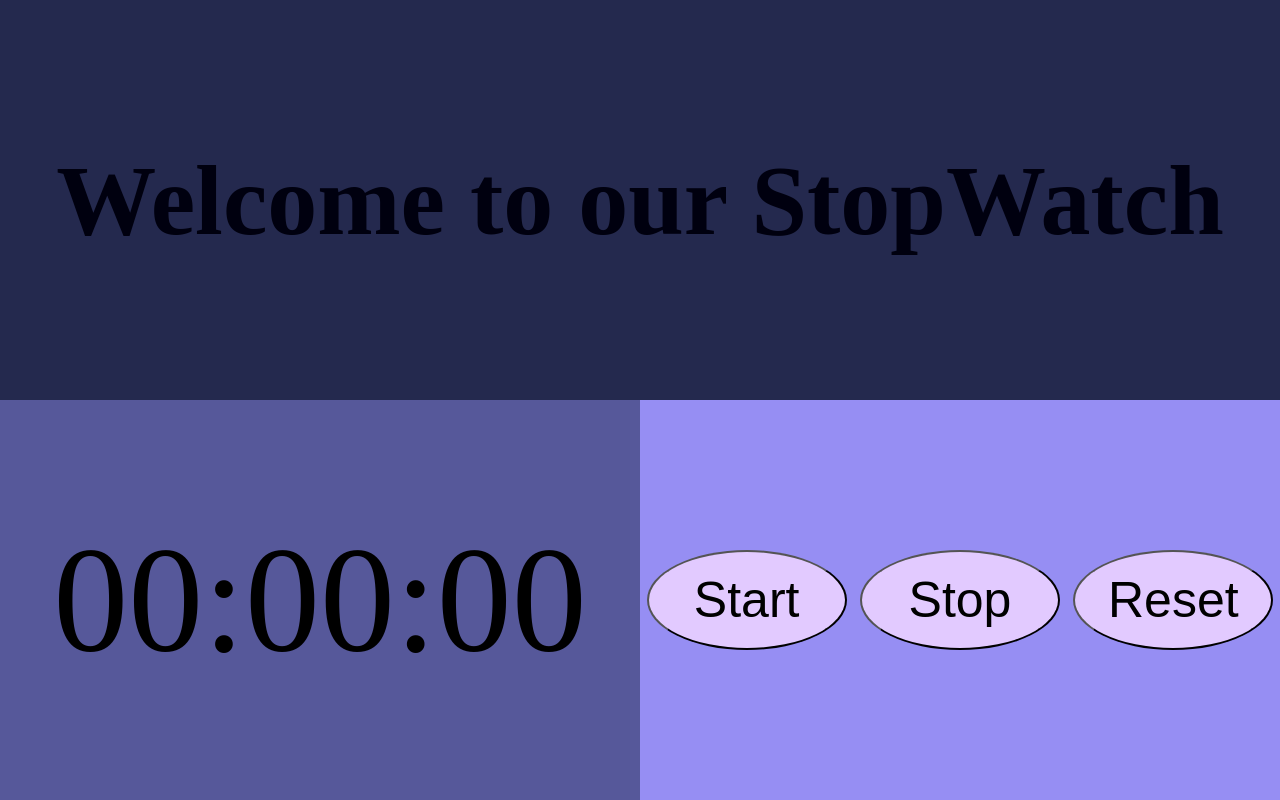
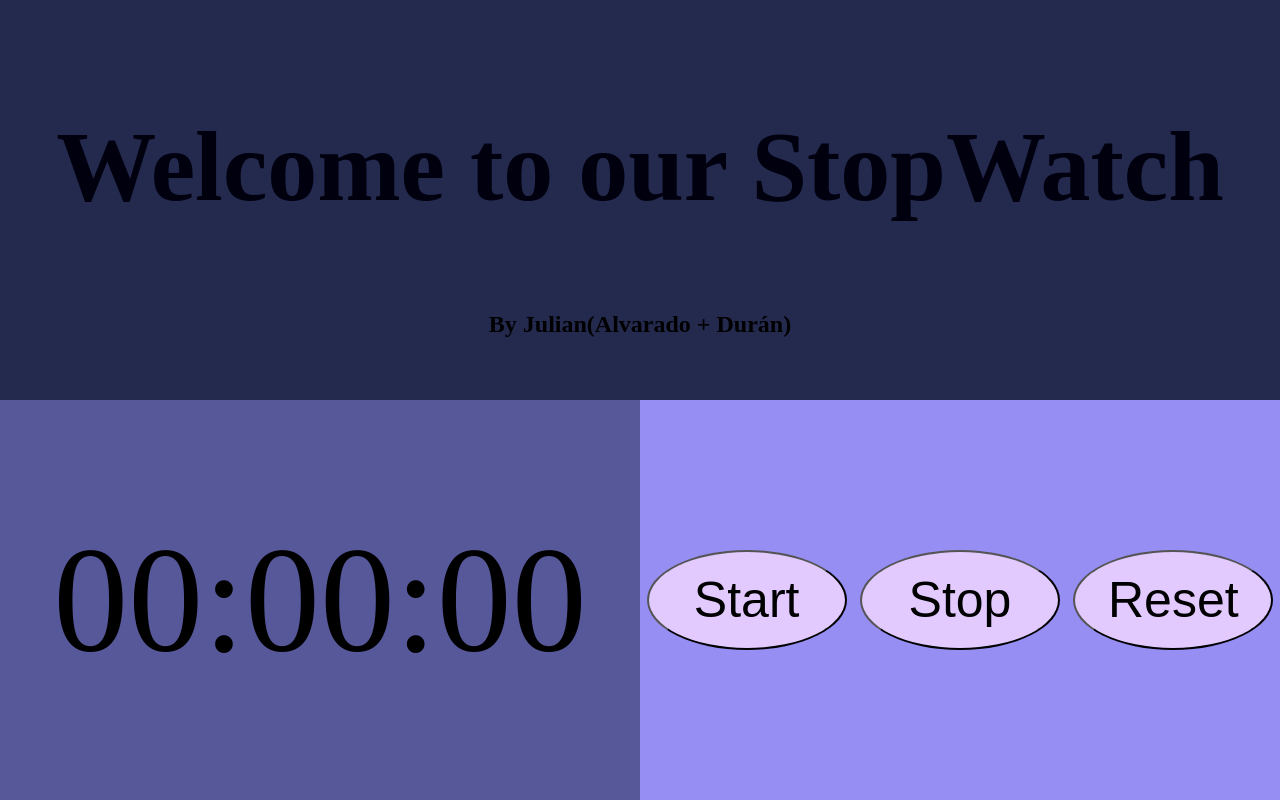
Before and after one commit to julian2308/Stopwatch_Project, a plain HTML site: page index.html in a window 1280 px wide. Drawn offline with Linux system fonts and the light colour scheme.

Commit message:
made by Julian Alvarado 0000229276 & Julian Duran 0000262124

```diff
--- a/index.html
+++ b/index.html
@@ -10,6 +10,7 @@
   <body>
     <header>
       <h1>Welcome to our StopWatch</h1>
+      <h2>By Julian(Alvarado + Durán)</h2>
     </header>
     <main>
       <section class="display-container">
--- a/styles.css
+++ b/styles.css
@@ -6,6 +6,7 @@ body {
 header {
   background-color: #24294e;
   display: flex;
+  flex-direction: column;
   align-items: center;
   height: 50vh;
   justify-content: center;
```
